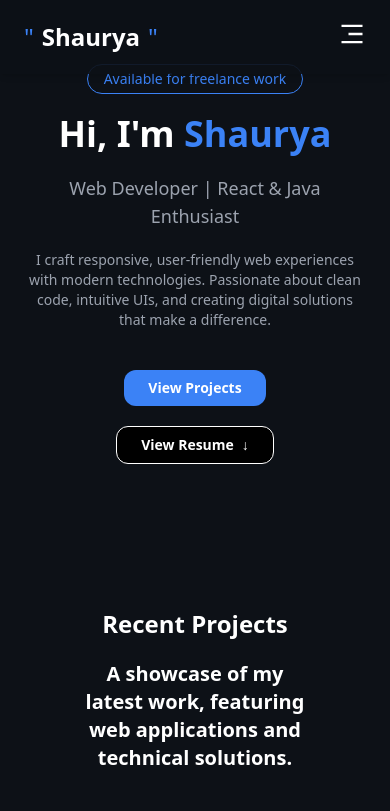
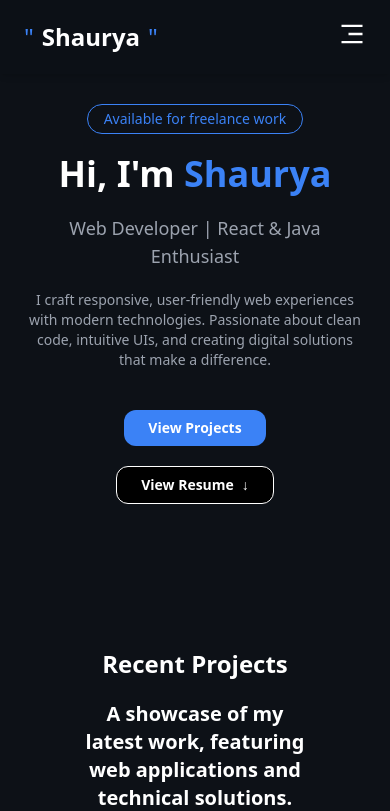
Before and after one commit to Shaurya01836/Portfolio-pro, a React (Vite) app: page / in a window 390 px wide. Shown: the top 811 px of the page. Built offline with nearby package versions, Linux system fonts and the light colour scheme.

Commit message:
small update in navbar

```diff
--- a/src/App.jsx
+++ b/src/App.jsx
@@ -8,8 +8,9 @@ import Achievements from "./components/Achievements";
 
 function App() {
   return (
-    <div className="">
+    <div className="bg-background">
       <Navbar />
+      <div className="pt-10">
         <section id="home">
           <Header />
         </section>
@@ -27,6 +28,7 @@ function App() {
         </section>
         <Footer />
       </div>
+    </div>
   );
 }
 
--- a/src/components/Navbar.jsx
+++ b/src/components/Navbar.jsx
@@ -5,8 +5,8 @@ function Navbar() {
   const [isOpen, setIsOpen] = useState(false);
 
   return (
-    <nav className="shadow-md fixed w-full backdrop-blur-3xl">
-      <div className="flex justify-between items-center py-5 px-6 md:px-20 text-white bg-background/85">
+    <nav className="shadow-md fixed w-full backdrop-blur-3xl bg-background/85">
+      <div className="flex justify-between items-center py-5 px-6 md:px-20 text-white ">
         {/* Logo Section */}
         <div className="text-2xl flex gap-2 items-center">
           <p className="text-primary">"</p>
```
Lines whose indentation alone changed are shown as unchanged.
